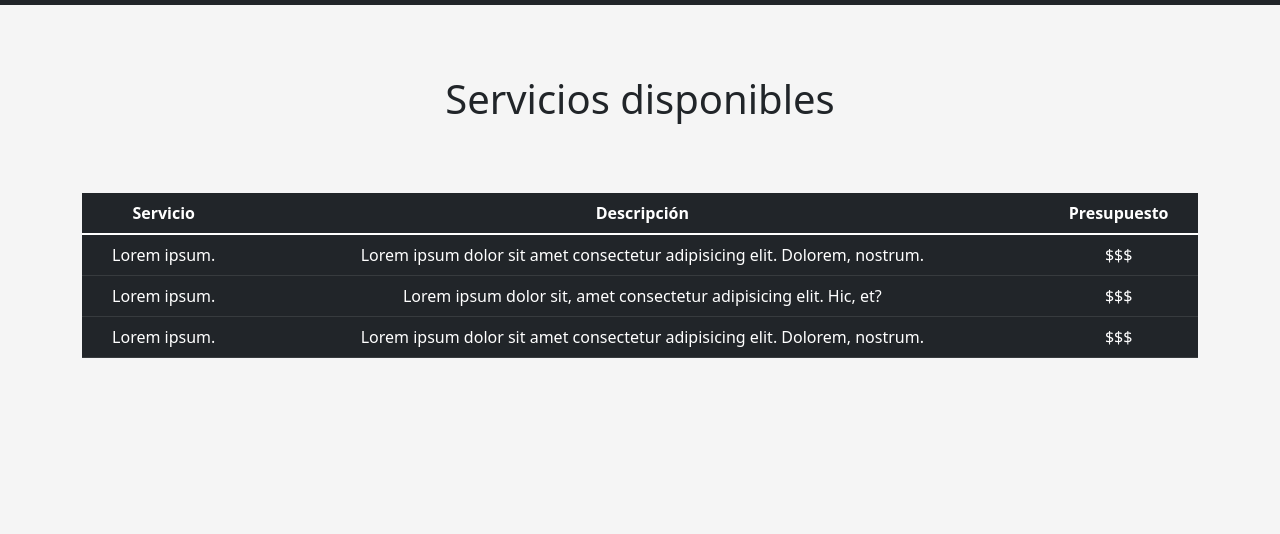
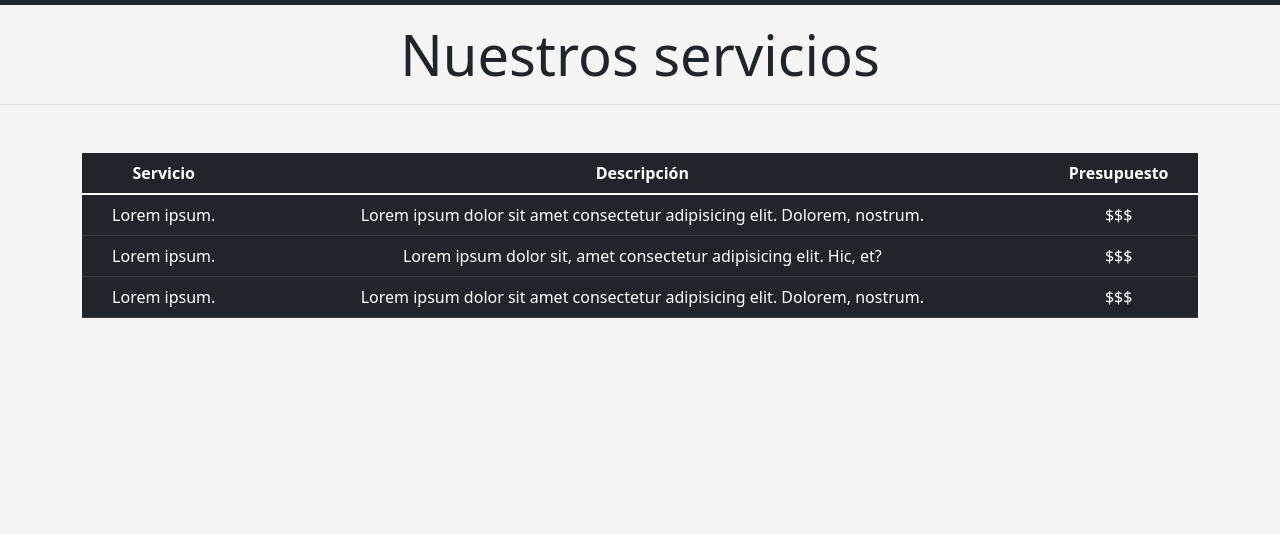
Before and after one commit to hernandiazorrac/John-Doe, a plain HTML site: page pages/servicios.html in a window 1280 px wide. Shown: the part 83-617 px from the top of the page. Drawn offline with nearby package versions, Linux system fonts and the light colour scheme.

Commit message:
agregado título en todas las secciones

```diff
--- a/pages/servicios.html
+++ b/pages/servicios.html
@@ -56,9 +56,11 @@
 </header>
 
     <main>
-        <h6 class="display-6 d-flex justify-content-center">Servicios disponibles</h6>
+      <div class="border-bottom">
+        <h5 class="display-4 d-flex justify-content-center mt-3 mb-3">Nuestros servicios</h5>
+      </div>
 
-        <section class="container">
+        <section class="container mt-5">
         <div class="table-responsive">
         <table class="table table-dark table-hover text-center align-middle">
             <thead>
```
Also changed, not shown: pages/contacto.html (+3 -0 lines), pages/proyectos.html (+5 -2 lines), pages/quienes-somos.html (+4 -0 lines).
